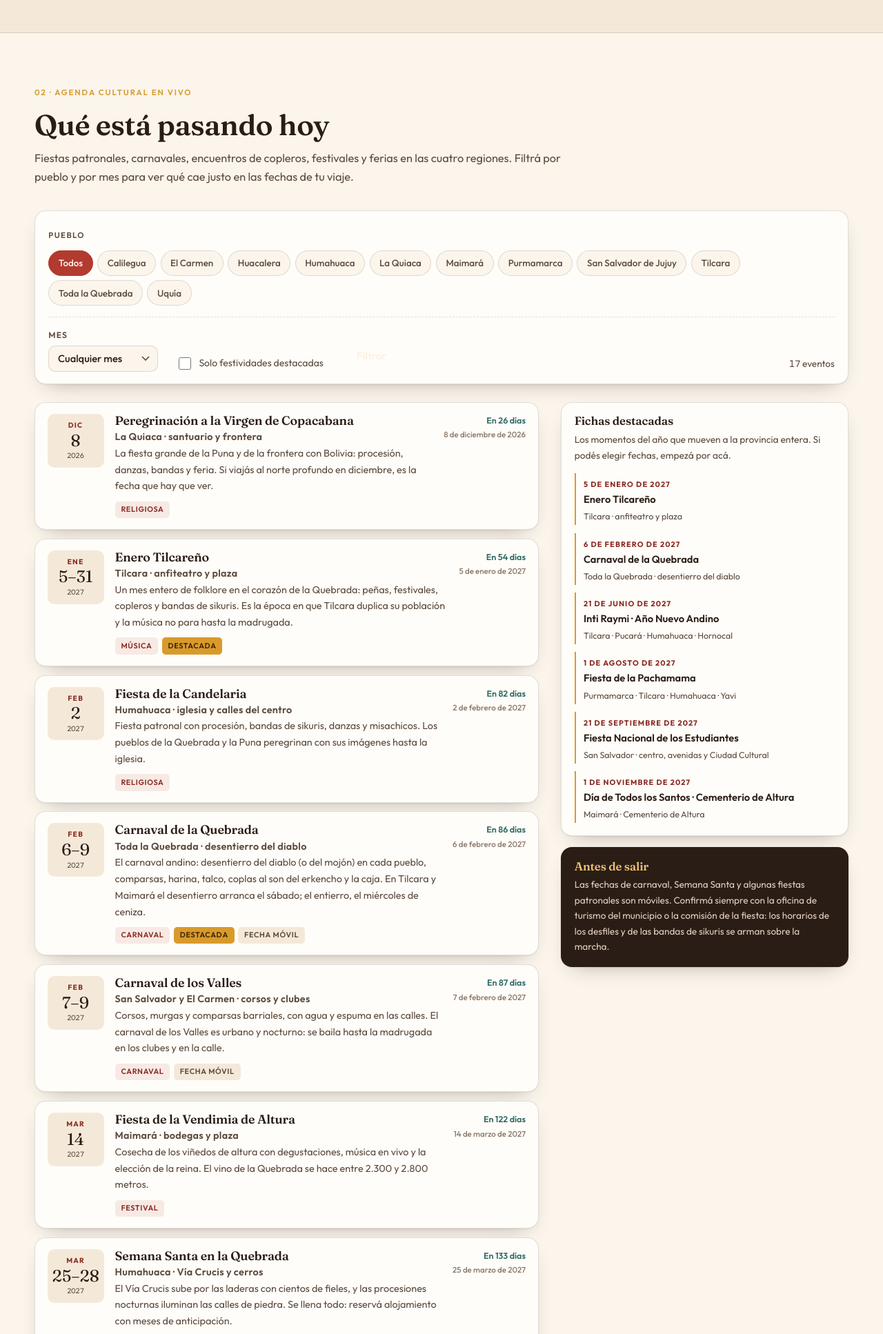
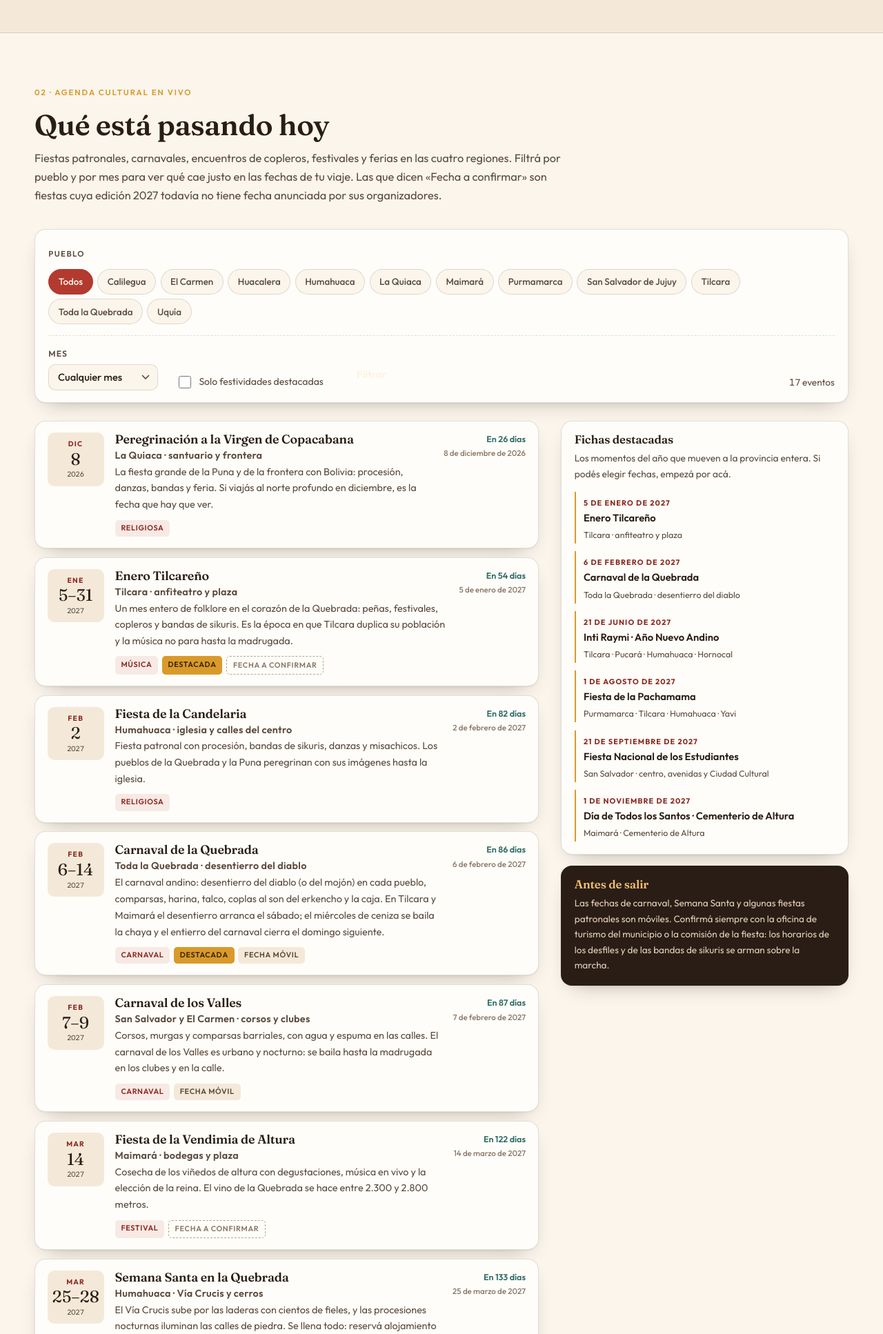
Before and after one commit to IncluTechIA/norte-de-jujuy, a Flask app: page / in a window 1280 px wide. Shown: the part 3700-5634 px from the top of the page at 69% size. Run offline with Flask 3, Linux system fonts and the light colour scheme.

Commit message:
Verify the 2027 dates and flag the unconfirmed feasts
La agenda marca con «Fecha a confirmar» las siete fiestas cuya edición 2027
todavía no fue anunciada, y el carnaval de la Quebrada extiende su cierre al
domingo 14 de febrero, como en el programa oficial de Turismo de Jujuy.

Generated with Codebuff 🤖
Co-Authored-By: Codebuff <noreply@codebuff.com>

```diff
--- a/app.py
+++ b/app.py
@@ -100,7 +100,7 @@ def tokens_pueblo(texto: str) -> list[str]:
 # para el que se cargó a mano: en 2027 el carnaval cae del 6 al 9 de febrero
 # y en 2028, del 26 al 29.
 PASCUA = {
-    "Carnaval de la Quebrada": (-50, -47),
+    "Carnaval de la Quebrada": (-50, -42),
     "Carnaval de los Valles": (-49, -47),
     "Semana Santa en la Quebrada": (-3, 0),
 }
--- a/datos.json
+++ b/datos.json
@@ -201,6 +201,7 @@
       "nombre": "Enero Tilcareño",
       "pueblo": "Tilcara",
       "tipo": "Música",
+      "a_confirmar": true,
       "mes": 1,
       "dia": 5,
       "hasta": 31,
@@ -224,16 +225,17 @@
       "tipo": "Carnaval",
       "mes": 2,
       "dia": 6,
-      "hasta": 9,
+      "hasta": 14,
       "movil": true,
       "lugar": "Toda la Quebrada · desentierro del diablo",
-      "desc": "El carnaval andino: desentierro del diablo (o del mojón) en cada pueblo, comparsas, harina, talco, coplas al son del erkencho y la caja. En Tilcara y Maimará el desentierro arranca el sábado; el entierro, el miércoles de ceniza.",
+      "desc": "El carnaval andino: desentierro del diablo (o del mojón) en cada pueblo, comparsas, harina, talco, coplas al son del erkencho y la caja. En Tilcara y Maimará el desentierro arranca el sábado; el miércoles de ceniza se baila la chaya y el entierro del carnaval cierra el domingo siguiente.",
       "destacado": true
     },
     {
       "nombre": "Fiesta de la Vendimia de Altura",
       "pueblo": "Maimará",
       "tipo": "Festival",
+      "a_confirmar": true,
       "mes": 3,
       "dia": 14,
       "lugar": "Maimará · bodegas y plaza",
@@ -256,6 +258,7 @@
       "nombre": "Fiesta de la Cosecha y la Trilla",
       "pueblo": "Huacalera",
       "tipo": "Festival",
+      "a_confirmar": true,
       "mes": 4,
       "dia": 12,
       "lugar": "Huacalera · chacras y plaza",
@@ -297,6 +300,7 @@
       "nombre": "Encuentro de Bandas de Sikuris",
       "pueblo": "Humahuaca",
       "tipo": "Música",
+      "a_confirmar": true,
       "mes": 9,
       "dia": 20,
       "lugar": "Humahuaca · anfiteatro y calles",
@@ -307,6 +311,7 @@
       "nombre": "Encuentro de Bandoneones",
       "pueblo": "Purmamarca",
       "tipo": "Música",
+      "a_confirmar": true,
       "mes": 10,
       "dia": 10,
       "lugar": "Purmamarca · salón municipal y plaza",
@@ -328,6 +333,7 @@
       "nombre": "Feria de Artesanos de la Quebrada",
       "pueblo": "Tilcara",
       "tipo": "Feria",
+      "a_confirmar": true,
       "mes": 11,
       "dia": 8,
       "hasta": 9,
@@ -349,6 +355,7 @@
       "nombre": "Fiesta Nacional de los Estudiantes",
       "pueblo": "San Salvador de Jujuy",
       "tipo": "Festival",
+      "a_confirmar": true,
       "mes": 9,
       "dia": 21,
       "movil": true,
--- a/static/css/styles.css
+++ b/static/css/styles.css
@@ -521,3 +521,8 @@ select:focus-visible{outline:2px solid var(--rojo); outline-offset:1px}
   .rv-mini img{width:80px; height:45px}
   .rv-mini .rv-icon{left:49px; width:28px; height:28px}
 }
+
+.tag.fecha-confirmar{
+  background:transparent; border:1px dashed #b9a48c; color:#8a7768;
+  cursor:help;
+}
--- a/templates/index.html
+++ b/templates/index.html
@@ -140,7 +140,7 @@
       <header class="section-head">
         <p class="eyebrow">02 · Agenda cultural en vivo</p>
         <h2 id="agenda-title">Qué está pasando hoy</h2>
-        <p class="section-sub">Fiestas patronales, carnavales, encuentros de copleros, festivales y ferias en las cuatro regiones. Filtrá por pueblo y por mes para ver qué cae justo en las fechas de tu viaje.</p>
+        <p class="section-sub">Fiestas patronales, carnavales, encuentros de copleros, festivales y ferias en las cuatro regiones. Filtrá por pueblo y por mes para ver qué cae justo en las fechas de tu viaje. Las que dicen «Fecha a confirmar» son fiestas cuya edición 2027 todavía no tiene fecha anunciada por sus organizadores.</p>
       </header>
 
       <div class="agenda-tools">
@@ -197,6 +197,7 @@
                 <span class="tag tipo">{{ ev.tipo }}</span>
                 {% if ev.destacado %}<span class="tag destacado">Destacada</span>{% endif %}
                 {% if ev.movil %}<span class="tag">Fecha móvil</span>{% endif %}
+                {% if ev.a_confirmar %}<span class="tag fecha-confirmar" title="Los organizadores todavía no anunciaron la fecha de esta edición">Fecha a confirmar</span>{% endif %}
               </div>
               <span class="visually-hidden">Fecha: {{ ev.fecha_texto }}{% if ev.multi %} al {{ ev.fecha_fin_texto }}{% endif %}.</span>
             </div>
```
